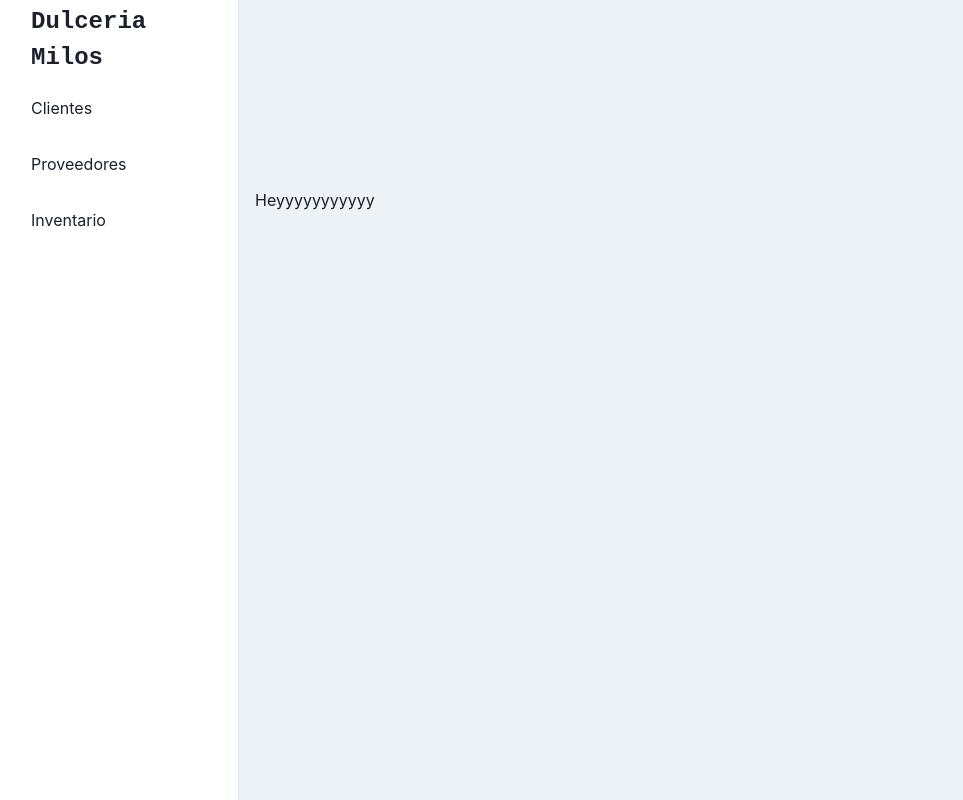
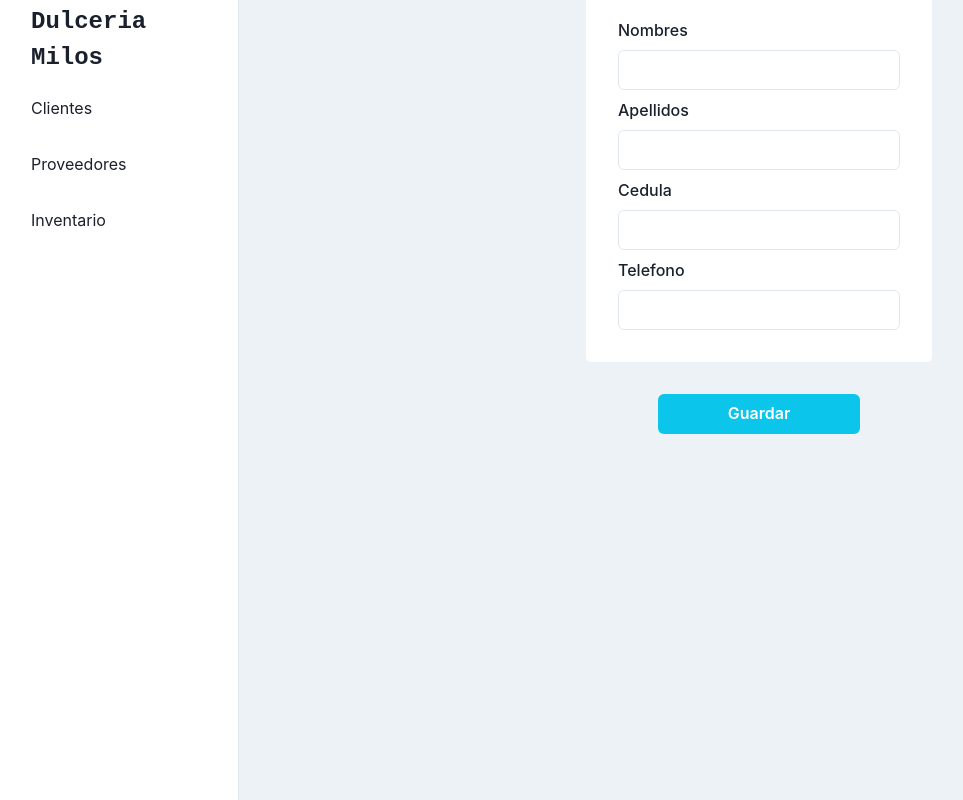
Before and after one commit to DavidJMS/Milos, a React (Vite) app: page /agregar-cliente in a window 1280 px wide. Shown: the whole page, without its empty margins (1-964 px from the left). Built offline with nearby package versions, Linux system fonts and the light colour scheme.

Commit message:
agregando formularios

```diff
--- /dev/null
+++ b/src/component/FormClient.jsx
@@ -0,0 +1,30 @@
+import { Box, Button, FormControl, FormLabel, HStack, Input } from "@chakra-ui/react"
+import React from "react"
+import SimpleSidebar from "../component/SimpleSidebar"
+
+
+const FormClient = () => {
+  return(
+    <Box w={'100%'} mt={1} display={'flex'} flexDirection={'column'} alignItems={'center'} justifyContent={'center'}>
+       <HStack backgroundColor={'white'} display={'flex'} m={4} padding={8} borderRadius={'5px'} flexDirection={'column'}>
+            <FormControl>
+                <FormLabel>Nombres</FormLabel>
+                <Input w={'auto'} />
+            </FormControl>
+            <FormControl>
+                <FormLabel>Apellidos</FormLabel>
+                <Input w={'auto'} />
+            </FormControl> <FormControl>
+                <FormLabel>Cedula</FormLabel>
+                <Input w={'auto'} />
+            </FormControl> <FormControl>
+                <FormLabel>Telefono</FormLabel>
+                <Input w={'auto'} />
+            </FormControl>
+       </HStack>
+      <Button w={'20%'} mt={4} colorScheme='cyan' color={'white'} variant='solid'>Guardar</Button>
+    </Box>
+  )
+}
+
+export default FormClient
--- /dev/null
+++ b/src/component/FormProveedor.jsx
@@ -0,0 +1,31 @@
+import { Box, Button, FormControl, FormLabel, HStack, Input } from "@chakra-ui/react"
+import React from "react"
+import SimpleSidebar from "../component/SimpleSidebar"
+
+
+const FormProveedor = () => {
+  return(
+    <Box w={'100%'} mt={1} display={'flex'} flexDirection={'column'} alignItems={'center'} justifyContent={'center'}>
+       <HStack backgroundColor={'white'} display={'flex'} m={4} padding={8} borderRadius={'5px'} flexDirection={'column'}>
+            <FormControl>
+                <FormLabel>Nombres</FormLabel>
+                <Input w={'auto'} />
+            </FormControl>
+
+            <FormControl>
+                <FormLabel>Telefono</FormLabel>
+                <Input w={'auto'} />
+            </FormControl>
+
+            <FormControl>
+                <FormLabel>articulos</FormLabel>
+                <Input w={'auto'} />
+            </FormControl>
+
+       </HStack>
+      <Button w={'20%'} mt={4} colorScheme='cyan' color={'white'} variant='solid'>Guardar</Button>
+    </Box>
+  )
+}
+
+export default FormProveedor
--- a/src/pages/AgregarCliente.jsx
+++ b/src/pages/AgregarCliente.jsx
@@ -1,11 +1,12 @@
 import React from "react"
+import FormClient from "../component/FormClient"
 import SimpleSidebar from "../component/SimpleSidebar"
 
 
 const AgregarCliente = () => {
   return(
   <SimpleSidebar>
-    <h1>Heyyyyyyyyyyy</h1>
+    <FormClient />
   </SimpleSidebar>)
 }
 
--- a/src/pages/AgregarProveedor.jsx
+++ b/src/pages/AgregarProveedor.jsx
@@ -1,11 +1,12 @@
 import React from "react"
+import FormProveedor from "../component/FormProveedor"
 import SimpleSidebar from "../component/SimpleSidebar"
 
 
 const AgregarProveedor = () => {
   return(
   <SimpleSidebar>
-    <h1>Heyyyyyyyyyyy</h1>
+    <FormProveedor />
   </SimpleSidebar>)
 }
 
```
